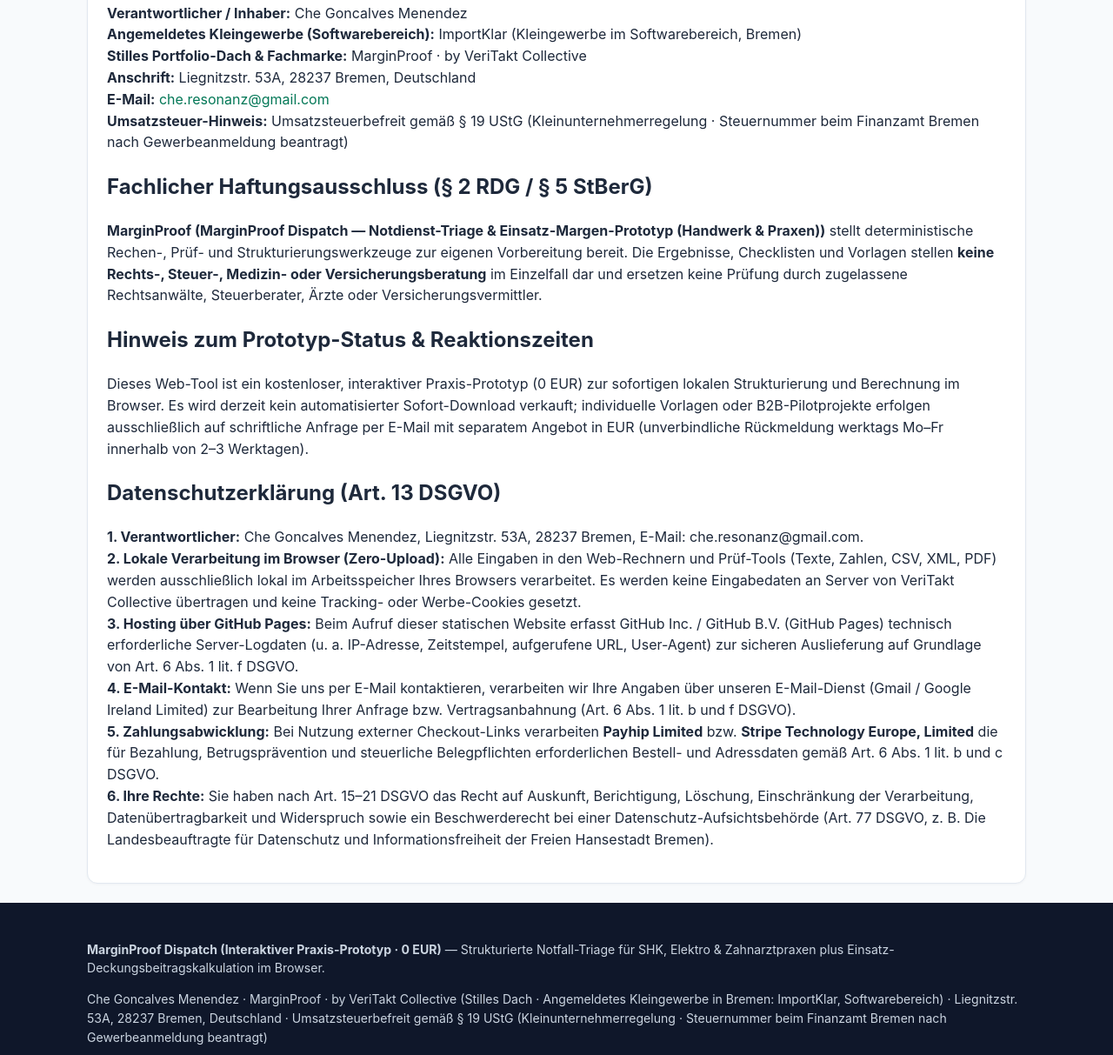
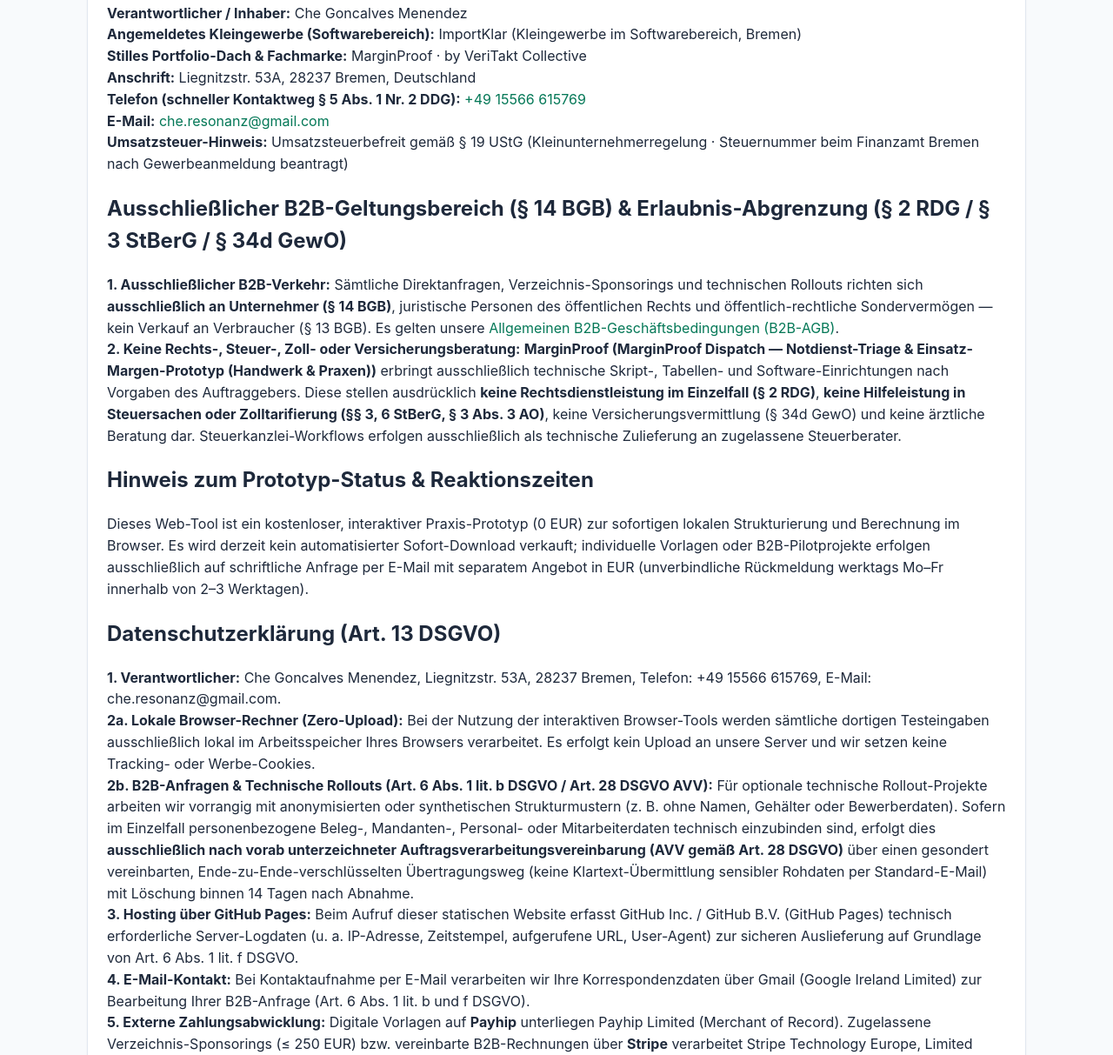
Before and after one commit to cheresonanz-design/veritakt-notdienst-disposition, a plain HTML site: page legal/index.html in a window 1280 px wide. Shown: the part 325-1538 px from the top of the page at 87% size. Drawn offline with Linux system fonts and the light colour scheme.

Commit message:
Deploy veritakt-notdienst-disposition (2026-11-24 07:01:46)

```diff
--- a/legal/index.html
+++ b/legal/index.html
@@ -29,15 +29,20 @@
         <strong>Angemeldetes Kleingewerbe (Softwarebereich):</strong> ImportKlar (Kleingewerbe im Softwarebereich, Bremen)<br />
         <strong>Stilles Portfolio-Dach &amp; Fachmarke:</strong> MarginProof · by VeriTakt Collective<br />
         <strong>Anschrift:</strong> Liegnitzstr. 53A, 28237 Bremen, Deutschland<br />
+        <strong>Telefon (schneller Kontaktweg § 5 Abs. 1 Nr. 2 DDG):</strong> <a href="tel:+4915566615769">+49 15566 615769</a><br />
         <strong>E-Mail:</strong> <a href="mailto:che.resonanz@gmail.com">che.resonanz@gmail.com</a><br />
         <strong>Umsatzsteuer-Hinweis:</strong> Umsatzsteuerbefreit gemäß § 19 UStG (Kleinunternehmerregelung · Steuernummer beim Finanzamt Bremen nach Gewerbeanmeldung beantragt)
       </p>
 
-      <h2>Fachlicher Haftungsausschluss (§ 2 RDG / § 5 StBerG)</h2>
+      <h2>Ausschließlicher B2B-Geltungsbereich (§ 14 BGB) &amp; Erlaubnis-Abgrenzung (§ 2 RDG / § 3 StBerG / § 34d GewO)</h2>
       <p>
-        <strong>MarginProof (MarginProof Dispatch — Notdienst-Triage &amp; Einsatz-Margen-Prototyp (Handwerk &amp; Praxen))</strong> stellt deterministische Rechen-, Prüf- und Strukturierungswerkzeuge zur eigenen Vorbereitung bereit.
-        Die Ergebnisse, Checklisten und Vorlagen stellen <strong>keine Rechts-, Steuer-, Medizin- oder Versicherungsberatung</strong> im Einzelfall dar
-        und ersetzen keine Prüfung durch zugelassene Rechtsanwälte, Steuerberater, Ärzte oder Versicherungsvermittler.
+        <strong>1. Ausschließlicher B2B-Verkehr:</strong> Sämtliche Direktanfragen, Verzeichnis-Sponsorings und technischen Rollouts richten sich
+        <strong>ausschließlich an Unternehmer (§ 14 BGB)</strong>, juristische Personen des öffentlichen Rechts und öffentlich-rechtliche Sondervermögen — kein Verkauf an Verbraucher (§ 13 BGB).
+        Es gelten unsere <a href="https://cheresonanz-design.github.io/opskanon-directory/agb/" target="_blank" rel="noopener">Allgemeinen B2B-Geschäftsbedingungen (B2B-AGB)</a>.<br />
+        <strong>2. Keine Rechts-, Steuer-, Zoll- oder Versicherungsberatung:</strong> <strong>MarginProof (MarginProof Dispatch — Notdienst-Triage &amp; Einsatz-Margen-Prototyp (Handwerk &amp; Praxen))</strong> erbringt ausschließlich
+        technische Skript-, Tabellen- und Software-Einrichtungen nach Vorgaben des Auftraggebers. Diese stellen ausdrücklich <strong>keine Rechtsdienstleistung im Einzelfall (§ 2 RDG)</strong>,
+        <strong>keine Hilfeleistung in Steuersachen oder Zolltarifierung (§§ 3, 6 StBerG, § 3 Abs. 3 AO)</strong>, keine Versicherungsvermittlung (§ 34d GewO) und keine ärztliche Beratung dar.
+        Steuerkanzlei-Workflows erfolgen ausschließlich als technische Zulieferung an zugelassene Steuerberater.
       </p>
 
       <h2>Hinweis zum Prototyp-Status &amp; Reaktionszeiten</h2>
@@ -49,18 +54,18 @@
 
       <h2>Datenschutzerklärung (Art. 13 DSGVO)</h2>
       <p>
-        <strong>1. Verantwortlicher:</strong> Che Goncalves Menendez, Liegnitzstr. 53A, 28237 Bremen, E-Mail: che.resonanz@gmail.com.<br />
-        <strong>2. Lokale Verarbeitung im Browser (Zero-Upload):</strong> Alle Eingaben in den Web-Rechnern und Prüf-Tools (Texte, Zahlen, CSV, XML, PDF)
-        werden ausschließlich lokal im Arbeitsspeicher Ihres Browsers verarbeitet. Es werden keine Eingabedaten an Server von VeriTakt Collective übertragen
-        und keine Tracking- oder Werbe-Cookies gesetzt.<br />
+        <strong>1. Verantwortlicher:</strong> Che Goncalves Menendez, Liegnitzstr. 53A, 28237 Bremen, Telefon: +49 15566 615769, E-Mail: che.resonanz@gmail.com.<br />
+        <strong>2a. Lokale Browser-Rechner (Zero-Upload):</strong> Bei der Nutzung der interaktiven Browser-Tools werden sämtliche dortigen Testeingaben
+        ausschließlich lokal im Arbeitsspeicher Ihres Browsers verarbeitet. Es erfolgt kein Upload an unsere Server und wir setzen keine Tracking- oder Werbe-Cookies.<br />
+        <strong>2b. B2B-Anfragen &amp; Technische Rollouts (Art. 6 Abs. 1 lit. b DSGVO / Art. 28 DSGVO AVV):</strong> Für optionale technische Rollout-Projekte arbeiten wir
+        vorrangig mit anonymisierten oder synthetischen Strukturmustern (z. B. ohne Namen, Gehälter oder Bewerberdaten). Sofern im Einzelfall personenbezogene Beleg-, Mandanten-,
+        Personal- oder Mitarbeiterdaten technisch einzubinden sind, erfolgt dies <strong>ausschließlich nach vorab unterzeichneter Auftragsverarbeitungsvereinbarung (AVV gemäß Art. 28 DSGVO)</strong>
+        über einen gesondert vereinbarten, Ende-zu-Ende-verschlüsselten Übertragungsweg (keine Klartext-Übermittlung sensibler Rohdaten per Standard-E-Mail) mit Löschung binnen 14 Tagen nach Abnahme.<br />
         <strong>3. Hosting über GitHub Pages:</strong> Beim Aufruf dieser statischen Website erfasst GitHub Inc. / GitHub B.V. (GitHub Pages) technisch erforderliche
         Server-Logdaten (u. a. IP-Adresse, Zeitstempel, aufgerufene URL, User-Agent) zur sicheren Auslieferung auf Grundlage von Art. 6 Abs. 1 lit. f DSGVO.<br />
-        <strong>4. E-Mail-Kontakt:</strong> Wenn Sie uns per E-Mail kontaktieren, verarbeiten wir Ihre Angaben über unseren E-Mail-Dienst (Gmail / Google Ireland Limited)
-        zur Bearbeitung Ihrer Anfrage bzw. Vertragsanbahnung (Art. 6 Abs. 1 lit. b und f DSGVO).<br />
-        <strong>5. Zahlungsabwicklung:</strong> Bei Nutzung externer Checkout-Links verarbeiten <strong>Payhip Limited</strong> bzw. <strong>Stripe Technology Europe, Limited</strong>
-        die für Bezahlung, Betrugsprävention und steuerliche Belegpflichten erforderlichen Bestell- und Adressdaten gemäß Art. 6 Abs. 1 lit. b und c DSGVO.<br />
-        <strong>6. Ihre Rechte:</strong> Sie haben nach Art. 15–21 DSGVO das Recht auf Auskunft, Berichtigung, Löschung, Einschränkung der Verarbeitung,
-        Datenübertragbarkeit und Widerspruch sowie ein Beschwerderecht bei einer Datenschutz-Aufsichtsbehörde (Art. 77 DSGVO, z. B. Die Landesbeauftragte für Datenschutz und Informationsfreiheit der Freien Hansestadt Bremen).
+        <strong>4. E-Mail-Kontakt:</strong> Bei Kontaktaufnahme per E-Mail verarbeiten wir Ihre Korrespondenzdaten über Gmail (Google Ireland Limited) zur Bearbeitung Ihrer B2B-Anfrage (Art. 6 Abs. 1 lit. b und f DSGVO).<br />
+        <strong>5. Externe Zahlungsabwicklung:</strong> Digitale Vorlagen auf <strong>Payhip</strong> unterliegen Payhip Limited (Merchant of Record). Zugelassene Verzeichnis-Sponsorings (&le; 250 EUR) bzw. vereinbarte B2B-Rechnungen über <strong>Stripe</strong> verarbeitet Stripe Technology Europe, Limited gemäß Art. 6 Abs. 1 lit. b und c DSGVO.<br />
+        <strong>6. Ihre Rechte:</strong> Sie haben nach Art. 15–21 DSGVO das Recht auf Auskunft, Berichtigung, Löschung, Einschränkung, Datenübertragbarkeit und Widerspruch sowie ein Beschwerderecht bei der Aufsichtsbehörde (Art. 77 DSGVO, z. B. Die Landesbeauftragte für Datenschutz und Informationsfreiheit der Freien Hansestadt Bremen).
       </p>
     </div>
     </main>
```
